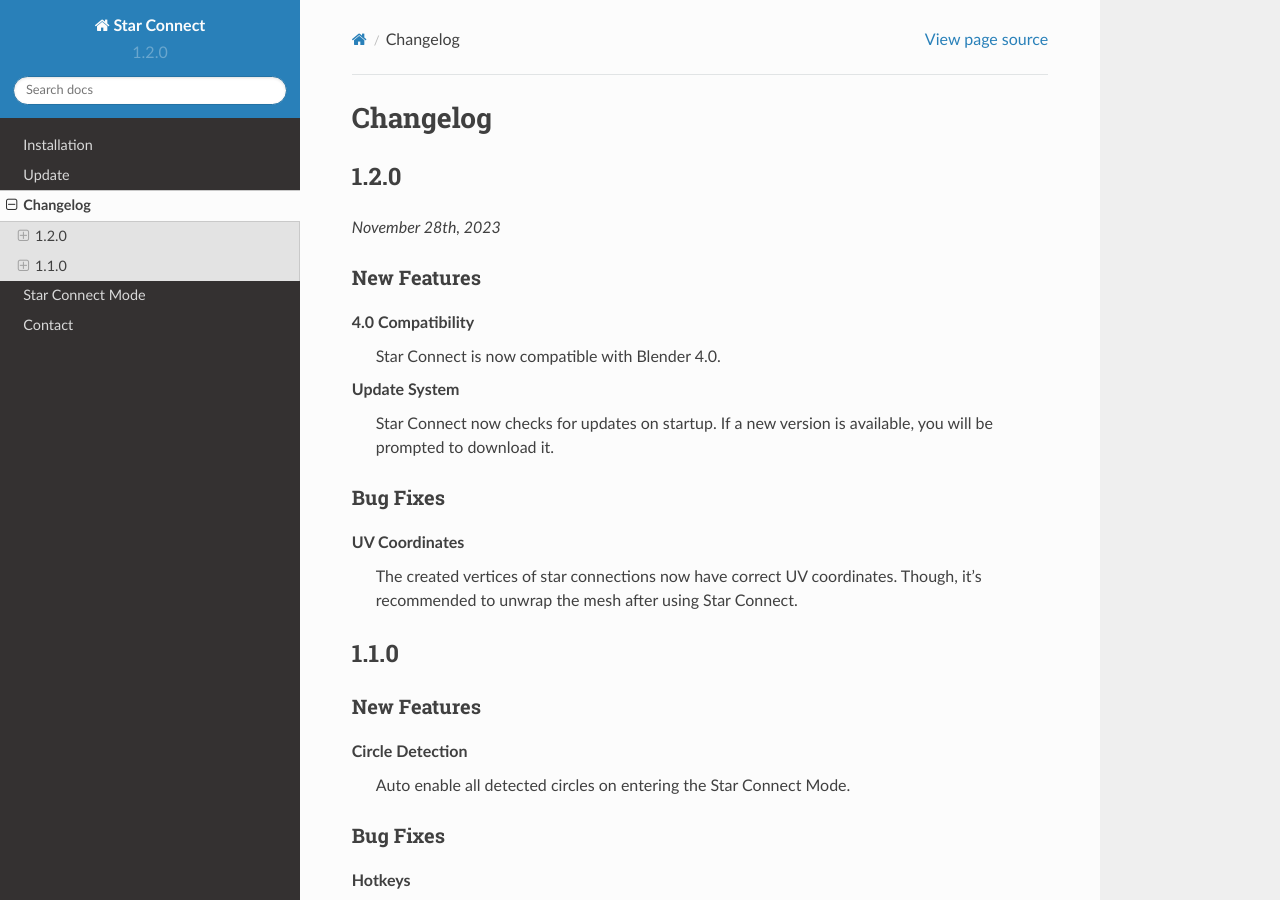
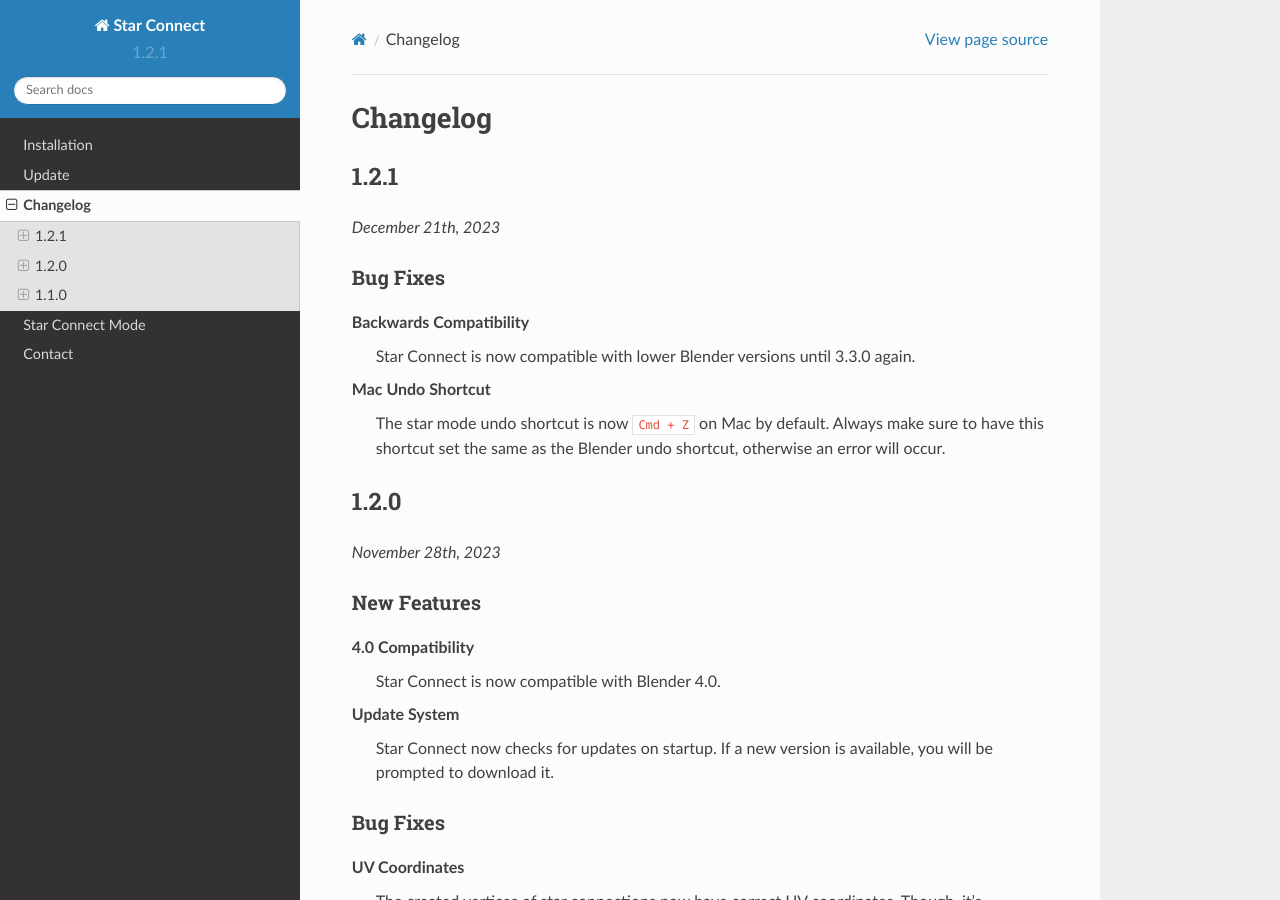
Before and after one commit to rubenmesserschmidt/Star-Connect_docs, a Sphinx documentation site: the page built from docs/source/changelog.rst, in a window 1280 px wide and 900 px high. Built offline with Sphinx 7.4.7 and the Read the Docs theme 2.0.0, drawn with Linux system fonts in a browser that asks for light colours.

Commit message:
Update version to 1.2.1 and add bug fixes to changelog

```diff
--- a/docs/source/changelog.rst
+++ b/docs/source/changelog.rst
@@ -1,6 +1,22 @@
 =========
 Changelog
 =========
+
+#####
+1.2.1
+#####
+
+*December 21th, 2023*
+
+*********
+Bug Fixes
+*********
+
+**Backwards Compatibility**
+    Star Connect is now compatible with lower Blender versions until 3.3.0 again.
+
+**Mac Undo Shortcut**
+    The star mode undo shortcut is now ``Cmd + Z`` on Mac by default. Always make sure to have this shortcut set the same as the Blender undo shortcut, otherwise an error will occur.
 
 #####
 1.2.0
--- a/docs/source/conf.py
+++ b/docs/source/conf.py
@@ -6,8 +6,8 @@
 copyright = "2023, Ruben Messerschmidt"
 author = "Ruben Messerschmidt"
 
-release = "1.2.0"
-version = "1.2.0"
+release = "1.2.1"
+version = "1.2.1"
 
 # -- General configuration
 
```
Also changed, not shown: 1 other file.
